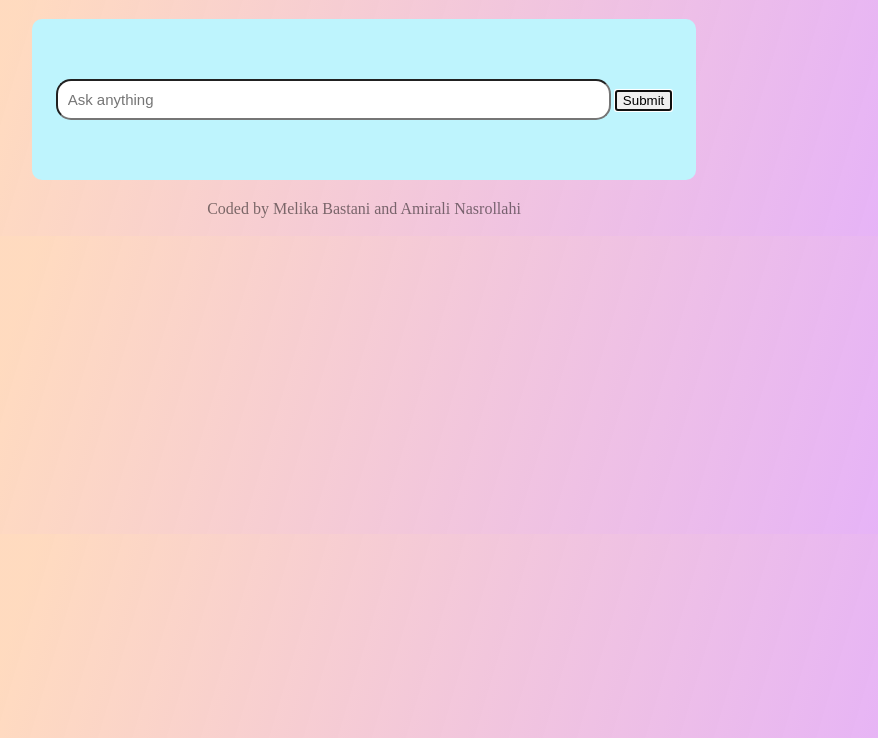
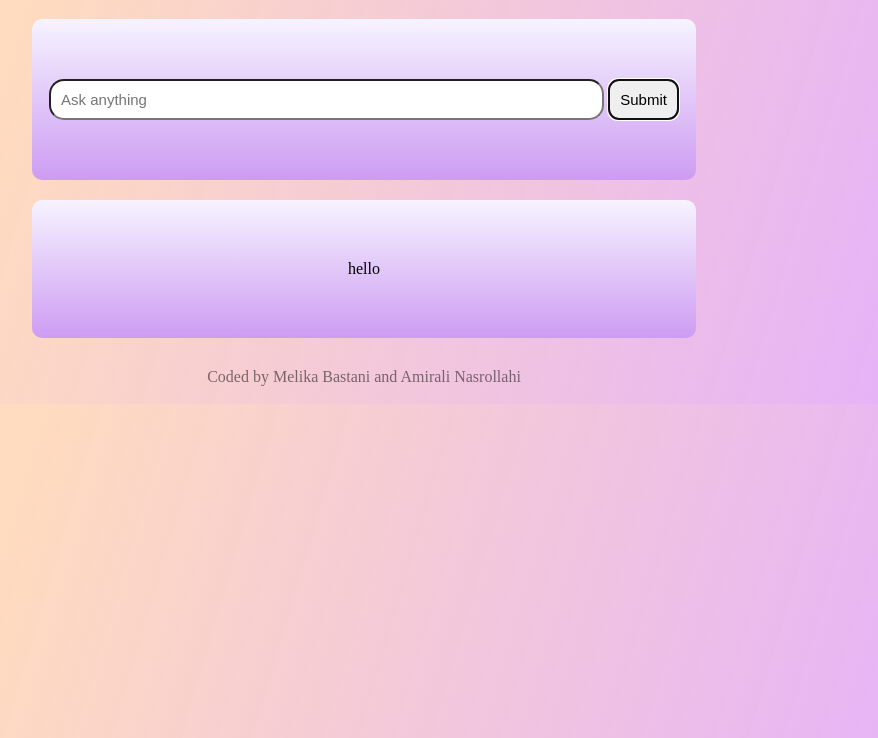
Before and after one commit to Melhyun/Simple-AI, a plain HTML site: page index.html in a window 1280 px wide. Shown: the part 62-800 px from the top of the page, without its empty margins (276-1154 px from the left). Drawn offline with Linux system fonts and the light colour scheme.

Commit message:
completed the css

```diff
--- a/index.html
+++ b/index.html
@@ -15,6 +15,8 @@
         <input type="text" placeholder="Ask anything" required class="box" />
         <input type="submit" autofocus class="submit" />
       </form>
+      <div></div>
+      <div class="answer">hello</div>
     </main>
     <footer>Coded by Melika Bastani and Amirali Nasrollahi</footer>
     <script src="index.js"></script>
--- a/style.css
+++ b/style.css
@@ -22,7 +22,15 @@ footer {
   padding: 60px 0;
   border-radius: 10px;
   text-align: center;
-  background-color: #bef4fd;
+  background: linear-gradient(to top, #cd9cf2 0%, #f6f3ff 100%);
+}
+
+.answer {
+  margin: 20px 300px;
+  padding: 60px 0;
+  border-radius: 10px;
+  text-align: center;
+  background: linear-gradient(to top, #cd9cf2 0%, #f6f3ff 100%);
 }
 
 .box {
@@ -31,3 +39,15 @@ footer {
   padding: 10px;
   border-radius: 15px;
 }
+
+.submit {
+  font-size: 15px;
+  padding: 10px;
+  border-radius: 10px;
+}
+
+.submit:hover {
+  cursor: pointer;
+  background-color: #cd9cf2;
+  color: white;
+}
```
